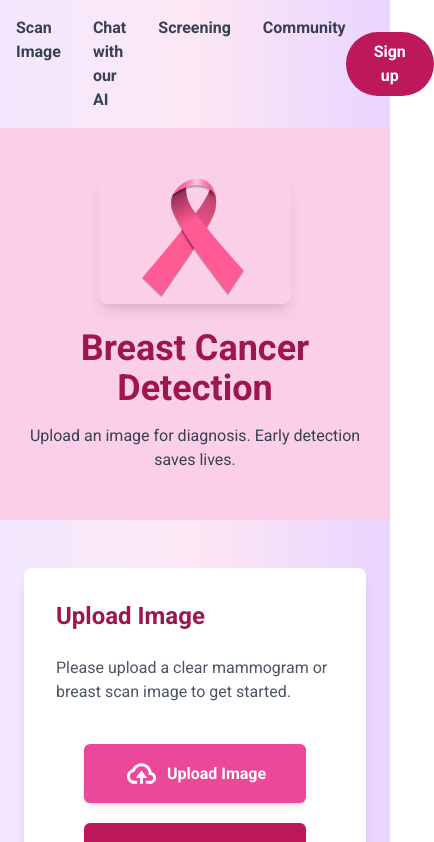
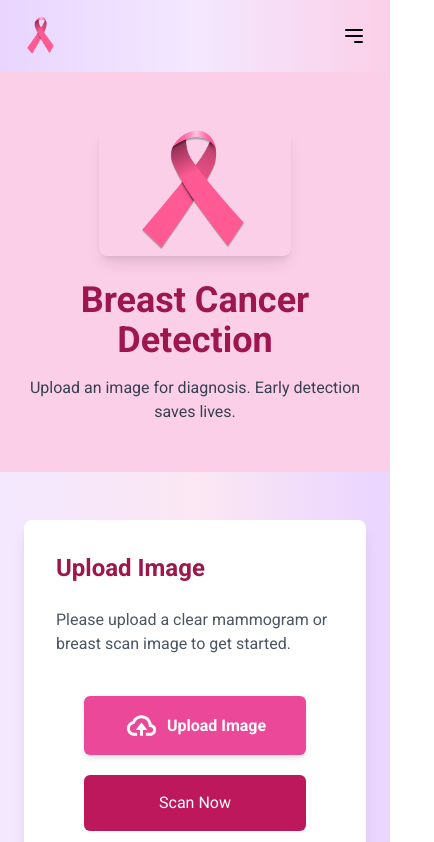
Before and after one commit to Danielsahkwadwo/AmaliAi_project, a React (Vite) app: page /scan in a window 390 px wide. Shown: the top 842 px of the page, 434 px wide, since content can reach past the window. Built offline with nearby package versions, Linux system fonts and the light colour scheme.

Commit message:
handled midea queries

```diff
--- /dev/null
+++ b/src/CustomHooks/useScreenWidth.js
@@ -0,0 +1,15 @@
+import { useState, useEffect } from "react";
+
+const useScreenWidth = () => {
+  const [screenWidth, setScreenWidth] = useState(window.innerWidth);
+
+  useEffect(() => {
+    const handleResize = () => setScreenWidth(window.innerWidth);
+    window.addEventListener("resize", handleResize);
+    return () => window.removeEventListener("resize", handleResize);
+  }, []);
+
+  return screenWidth;
+};
+
+export default useScreenWidth;
--- a/src/components/CustomPages/ChatPage.jsx
+++ b/src/components/CustomPages/ChatPage.jsx
@@ -47,7 +47,7 @@ function ChatPage() {
     <div className="min-h-screen bg-gradient-to-r from-purple-100 via-pink-100 to-purple-200 flex flex-col">
       <Navbar/>
       {/* Header Section */}
-      <div className="bg-pink-500 text-white py-4 px-6 text-center shadow-md ">
+      <div className="bg-pink-500 text-white py-4 px-6 text-center shadow-md max-md:mt-20">
         <h1 className="text-2xl font-semibold">Breast Cancer AI Chatbot</h1>
         <p className="text-sm mt-1">
           Ask questions or get advice about breast health.
--- a/src/components/CustomPages/Community.jsx
+++ b/src/components/CustomPages/Community.jsx
@@ -5,7 +5,9 @@ function Community() {
   return (
     <div>
       <Navbar/>
+      <div className="max-md:pt-20">
       community
+      </div>
       {/* <AppLoader/> */}
     </div>
   )
--- a/src/components/CustomPages/ScanImage.jsx
+++ b/src/components/CustomPages/ScanImage.jsx
@@ -20,7 +20,7 @@ function ScanImage() {
     <div className="min-h-screen bg-gradient-to-r from-purple-100 via-pink-100 to-purple-200">
       <Navbar/>
       {/* Header Section */}
-      <div className="flex flex-col items-center text-center py-12 bg-pink-200 max-md:px-5 max-sm:px-4">
+      <div className="flex flex-col items-center text-center py-12 bg-pink-200 max-md:px-5 max-sm:px-4 max-md:pt-32">
         <img
           src="/Breast-Cancer-Ribbon-PNG-Image (1).png"
           alt="Breast Cancer Awareness"
--- a/src/components/CustomPages/ScreeningPage.jsx
+++ b/src/components/CustomPages/ScreeningPage.jsx
@@ -54,7 +54,7 @@ const ScreeningPage = () => {
     <div className="min-h-screen bg-gradient-to-r from-pink-50 to-purple-100 flex flex-col">
       <Navbar />
       {/* Top Section */}
-      <div className="p-8 text-center bg-pink-500 text-white shadow-lg">
+      <div className="p-8 text-center bg-pink-500 text-white shadow-lg max-md:mt-20">
         <h1 className="text-3xl font-bold">Breast Self-Screening Guide</h1>
         <p className="mt-4 text-lg">
           Follow these lessons to screen your breasts at home effectively.
--- a/src/components/HomePage/Header.jsx
+++ b/src/components/HomePage/Header.jsx
@@ -2,7 +2,7 @@ import { Link } from "react-router-dom";
 
 function Header() {
   return (
-    <section className="flex flex-col lg:flex-row items-center justify-between gap-10 px-10 py-10 max-w-7xl mx-auto">
+    <section className="flex flex-col-reverse lg:flex-row items-center justify-between gap-10 px-10 py-10 max-w-7xl mx-auto">
       <div className="lg:w-1/2 space-y-6">
         <h1 className="text-5xl font-bold text-gray-800">
           Breast <span className="text-pink-700 capitalize">cancer prevention</span>
--- a/src/components/HomePage/LandingPage.jsx
+++ b/src/components/HomePage/LandingPage.jsx
@@ -4,9 +4,11 @@ import Header from "./Header";
 
 function LandingPage() {
   return (
-    <div className="bg-gradient-to-r from-purple-200 via-purple-100 to-pink-200 h-screen">
+    <div className="bg-gradient-to-r from-purple-200 via-purple-100 to-pink-200 md:h-screen max-md:h-auto">
       <Navbar />
+      <div  className="max-md:pt-20">
       <Header />
+      </div>
       {/* <Footer /> */}
     </div>
   );
--- a/src/components/HomePage/Navbar.jsx
+++ b/src/components/HomePage/Navbar.jsx
@@ -1,19 +1,29 @@
 import { Link, NavLink, useNavigate } from "react-router-dom";
+import "./styles.css"
+import { useState } from "react";
 
 function Navbar() {
   const navigagte = useNavigate();
+
+  const [openNav,setOpenNav]= useState(false)
+  const toggleNav= function (){
+    const navLinks= document.querySelector('.nav--links')
+    setOpenNav(!openNav)
+      navLinks.classList.toggle("open")
+  }
   return (
-    <nav className="flex justify-between items-center p-4">
+    <nav className="flex justify-between items-center p-4 max-md:fixed max-md:w-full max-md:bg-gradient-to-r max-md:from-purple-200 max-md:via-purple-100 max-md:to-pink-200 z-20">
       <div className="text-2xl font-bold text-pink-700">
         <Link to={'/'}>
         <img
-          className="w-[80px] h-[50px]"
+          className="w-[80px] h-[50px] max-sm:w-[50px] max-sm:h-[40px]"
           src="/Breast-Cancer-Ribbon-PNG-Image (1).png"
           alt=""
         />
         </Link>
       </div>
-      <ul className="flex space-x-8 text-gray-700 font-semibold">
+      <ul className="nav--links flex space-x-8 text-gray-700 font-semibold max-md:flex-col max-md:absolute max-md:top-[98%] max-md:left-0 max-md:items-start max-md:bg-pink-200 max-md:w-full max-md:h-screen max-md:gap-12 max-md:pt-10">
+       <li></li>
         <li>
           <NavLink to={"/scan"}>Scan Image</NavLink>
         </li>
@@ -26,12 +36,23 @@ function Navbar() {
         <li>
           <NavLink to={"/community"}>Community</NavLink>
         </li>
-      </ul>
-      <button
-        className="bg-pink-700 text-white px-7 py-2 rounded-full hover:bg-pink-600 font-semibold"
+        <button
+        className="md:hidden bg-pink-700 text-white px-7 py-2 rounded-full hover:bg-pink-600 font-semibold max-md:w-40"
         onClick={() => navigagte("/register")}
       >
         Sign up
+      </button>
+      </ul>
+      <button
+        className="max-md:hidden bg-pink-700 text-white px-7 py-2 rounded-full hover:bg-pink-600 font-semibold"
+        onClick={() => navigagte("/register")}
+      >
+        Sign up
+      </button>
+      <button id="hamburger" onClick={toggleNav} className="hamburger hidden max-md:block p-2 focus:outline-none max-lg:text-black">
+        <svg className="w-6 h-6" fill="none" stroke="currentColor" viewBox="0 0 24 24" xmlns="http://www.w3.org/2000/svg">
+          <path strokeLinecap="round" strokeLinejoin="round" strokeWidth="2" d="M4 6h16M4 12h16m-7 6h7"></path>
+        </svg>
       </button>
     </nav>
   );
--- a/src/components/HomePage/styles.css
+++ b/src/components/HomePage/styles.css
@@ -5,3 +5,15 @@
   margin: 0;
   box-sizing: border-box;
 }
+
+@media only screen and (max-width:768px){
+  .nav--links{
+    clip-path: circle(100px at 95% -20%);
+    -webkit-clip-path:  circle(100px at 95% -20%);
+    transition: all 1s ease-out;
+  }
+  .nav--links.open{
+    clip-path: circle(1000px at 95% -20%);
+    -webkit-clip-path:  circle(1000px at 95% -20%);
+  }
+}
--- a/src/components/LoginPage/Login.jsx
+++ b/src/components/LoginPage/Login.jsx
@@ -1,8 +1,21 @@
 import { Link } from "react-router-dom";
+import Navbar from "../HomePage/Navbar";
+import useScreenWidth from "../../CustomHooks/useScreenWidth";
 
 function Login() {
+  const Width= useScreenWidth()
+
+  let show;
+  if(Width <=768){
+    show=true
+  }else{
+    show=false
+  }
+
   return (
-    <div className="min-h-screen flex flex-col lg:flex-row bg-gradient-to-r from-pink-300 via-purple-300 to-pink-200">
+    <>
+      {show && <Navbar />}
+      <div className="min-h-screen flex flex-col lg:flex-row bg-gradient-to-r from-pink-300 via-purple-300 to-pink-200 max-md:pt-28 max-md:px-3">
         {/* Left Image */}
         <div className="hidden lg:flex lg:w-1/2 items-center justify-center">
           <img
@@ -56,7 +69,7 @@ function Login() {
               Login
             </button>
           </form>
-        <div className="grid grid-cols-2 items-center mt-6">
+          <div className="grid grid-cols-2 items-center mt-6 max-md:grid-cols-1 max-md:text-center">
             <p>
               <Link className="text-pink-700 font-semibold" to={"/"}>
                 Back to home
@@ -71,6 +84,7 @@ function Login() {
           </div>
         </div>
       </div>
+    </>
   );
 }
 
--- a/src/components/SignupPage/Signup.jsx
+++ b/src/components/SignupPage/Signup.jsx
@@ -1,8 +1,20 @@
 import { Link } from "react-router-dom";
+import Navbar from "../HomePage/Navbar";
+import useScreenWidth from "../../CustomHooks/useScreenWidth";
 
 function Signup() {
+  const Width = useScreenWidth();
+
+  let show;
+  if (Width <= 768) {
+    show = true;
+  } else {
+    show = false;
+  }
+
   return (
-    <div className="min-h-screen flex flex-col lg:flex-row bg-gradient-to-r from-pink-300 via-purple-300 to-pink-200">
+    <div className="min-h-screen flex flex-col lg:flex-row bg-gradient-to-r from-pink-300 via-purple-300 to-pink-200 max-md:pb-10">
+      {show && <Navbar />}
       {/* Left Image */}
       <div className="hidden lg:flex lg:w-1/2 items-center justify-center">
         <img
@@ -13,7 +25,7 @@ function Signup() {
       </div>
 
       {/* Form Section */}
-      <div className="flex flex-col items-center justify-center lg:w-1/2 px-8 py-12 bg-white rounded-lg shadow-lg">
+      <div className="flex flex-col items-center justify-center lg:w-1/2 px-8 py-12 bg-white rounded-lg shadow-lg max-md:mx-3 max-md:mt-24">
         <h2 className="text-3xl font-bold text-pink-700 mb-6">Sign Up</h2>
         <form className="w-full max-w-md space-y-6">
           {/* Email */}
@@ -88,7 +100,7 @@ function Signup() {
             Sign Up
           </button>
         </form>
-        <div className="text-left mt-2">
+        <div className="text-left mt-2 max-sm:mt-5">
           <p className="font-semibold">
             Already registered?{" "}
             <Link className="text-pink-700" to={"/login"}>
```
Lines whose indentation alone changed are shown as unchanged.
